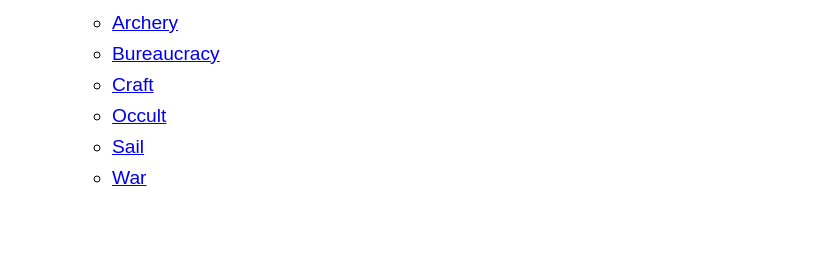
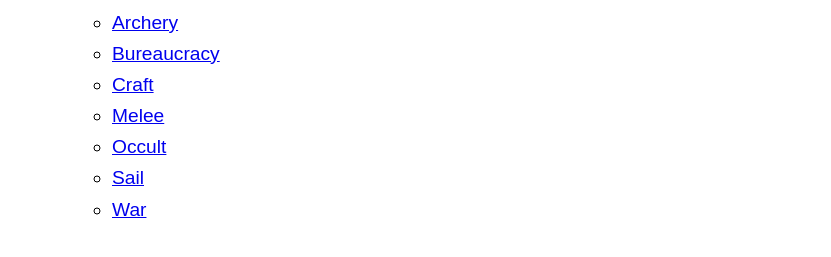
Before and after one commit to lost-egg/lost-egg.github.io, a Jekyll site: the page built from index.md, in a window 1280 px wide. Shown: the part 343-600 px from the top of the page, without its empty margins (224-1055 px from the left). Built offline with Jekyll 4.4.1, drawn with Linux system fonts in a browser that asks for light colours.

Commit message:
Add link to Melee Charms

```diff
--- a/index.md
+++ b/index.md
@@ -8,6 +8,7 @@ title: Lost Egg
   * [Archery](/charms/archery)
   * [Bureaucracy](/charms/bureaucracy)
   * [Craft](/charms/craft)
+  * [Melee](/charms/melee)
   * [Occult](/charms/occult)
   * [Sail](/charms/sail)
   * [War](/charms/war)
```
